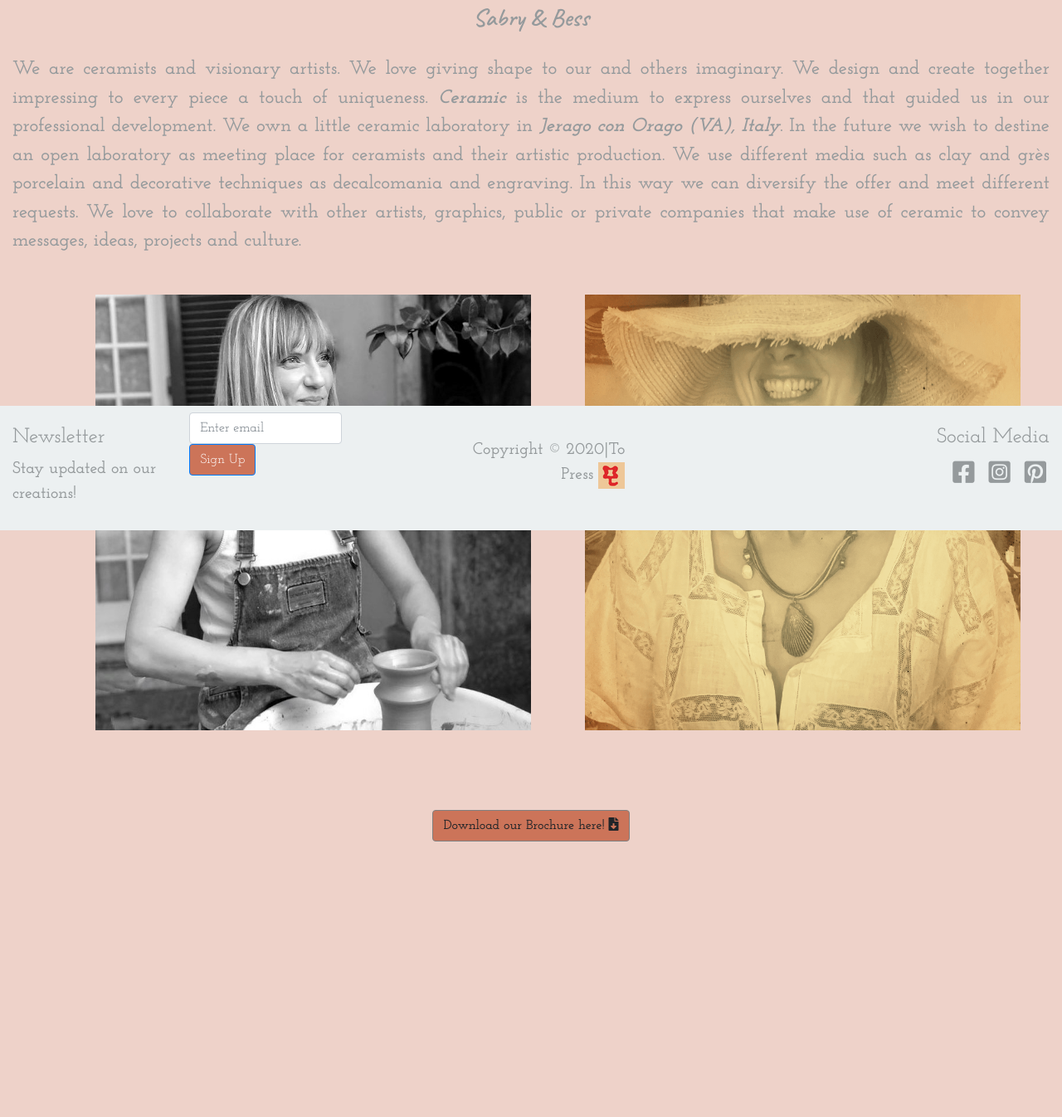
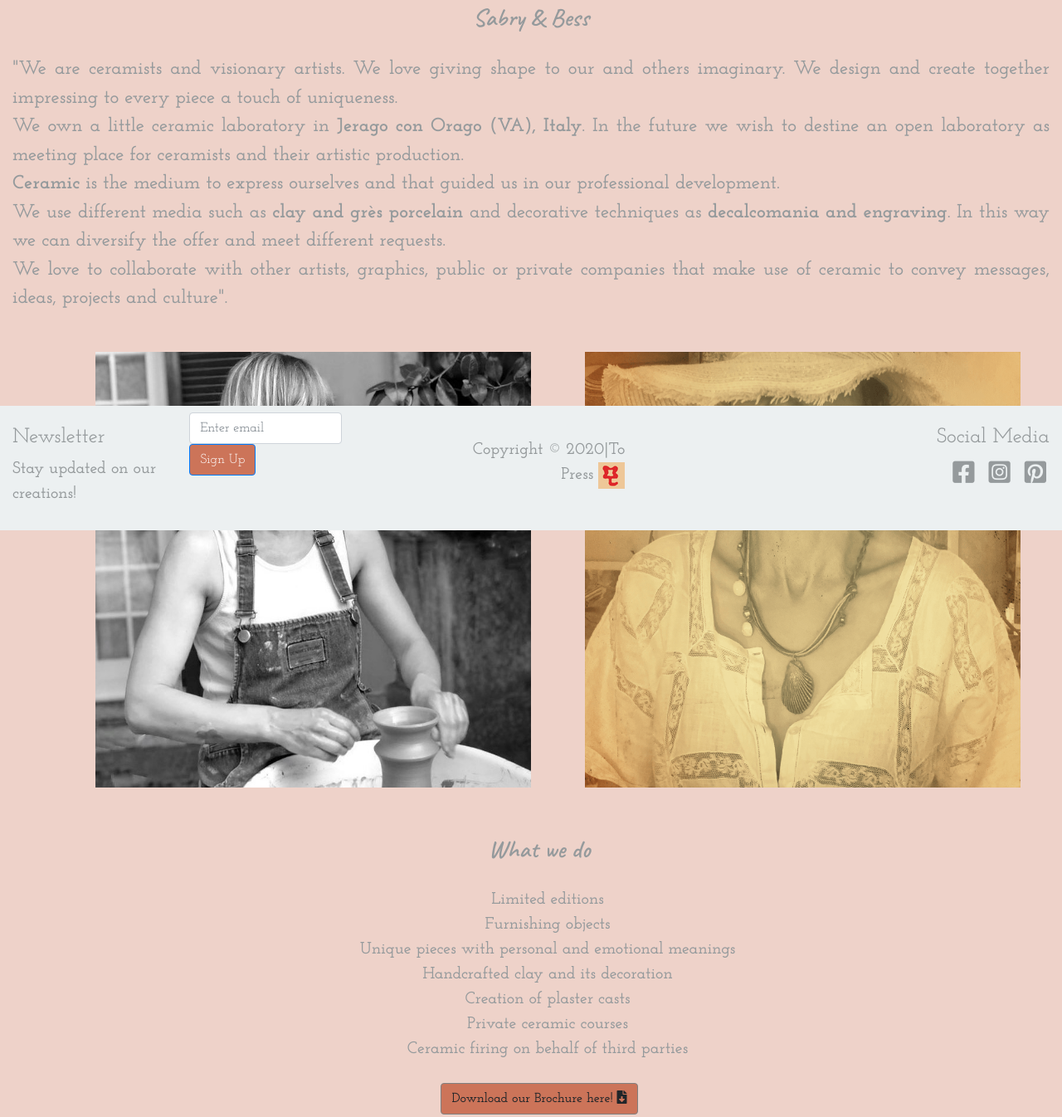
Before and after one commit to Marta44/to-press2019, a plain HTML site: page about.html in a window 1280 px wide. Shown: the part 161-1507 px from the top of the page at 83% size. Before the commit the page ends 1375 px from the top, so only its background shows below. Drawn offline with nearby package versions, Linux system fonts and the light colour scheme; a web font is replaced by a local one.

Commit message:
Add activities list in about.html

```diff
--- a/about.html
+++ b/about.html
@@ -65,10 +65,11 @@
     <div class="col-12">
         <h2 id="about-heading">About Us</h2>
         <h3 id="about-subheading">Sabry & Bess</h3>
-<p class="about-text">We are ceramists and visionary artists. We love giving shape to our and others imaginary. We design and create together impressing to every piece a touch of uniqueness. <i><strong>Ceramic</strong></i> is the medium to express ourselves and that guided us in our professional development. We own a little ceramic laboratory in <i><strong>Jerago con Orago (VA), Italy</strong></i>. In the future we wish to destine an open laboratory as meeting place for ceramists and their artistic production.
-We use different media such as clay and grès porcelain and decorative techniques as decalcomania and engraving.
-In this way we can diversify the offer and meet different requests. We love to collaborate with other artists, graphics, public or private companies that make use of ceramic to convey messages, ideas, projects and culture.
-</p>
+<blockquote class="about-text">"We are ceramists and visionary artists. We love giving shape to our and others imaginary. We design and create together impressing to every piece a touch of uniqueness. <br>  We own a little ceramic laboratory in <strong>Jerago con Orago (VA), Italy</strong>. In the future we wish to destine an open laboratory as meeting place for ceramists and their artistic production.<br>
+    <strong>Ceramic</strong> is the medium to express ourselves and that guided us in our professional development. <br>
+We use different media such as <strong>clay and grès porcelain</strong> and decorative techniques as <strong>decalcomania and engraving</strong>.
+In this way we can diversify the offer and meet different requests. <br>We love to collaborate with other artists, graphics, public or private companies that make use of ceramic to convey messages, ideas, projects and culture".
+</blockquote>
     </div>
 </div>
 <div class="container-photo">
@@ -82,6 +83,22 @@ In this way we can diversify the offer and meet different requests. We love to c
     <figure class="artist-photo">
     <img src="assets/images/Elisabettaphoto.png" alt="Elisabetta photo" width="525" height="525">
 </figure>
+</div>
+</div>
+</div>
+<div class="container">
+    <div class="row">
+    <div class="col">
+        <h3 id="about-activities">What we do</h3>
+<ul style="list-style-type:none;" class="activities-list">
+    <li>Limited editions</li>
+<li>Furnishing objects</li>
+<li>Unique pieces with personal and emotional meanings</li>
+<li>Handcrafted clay and its decoration</li>
+<li>Creation of plaster casts</li>
+<li>Private ceramic courses</li>
+<li>Ceramic firing on behalf of third parties</li>
+</ul>
 </div>
 </div>
 </div>
--- a/assets/css/style.css
+++ b/assets/css/style.css
@@ -148,9 +148,14 @@ font-weight: 600; text-align: center; padding-bottom: 20px;}
 .about-text {font-family: 'Josefin Slab', serif;
 font-size: 23px;
 font-weight: 600; text-align: justify; padding-bottom: 30px;}
-.container-photo{padding-bottom: 80px; padding-left: 100px;}
+.container-photo{padding-bottom: 40px; padding-left: 100px;}
+#about-activities{font-family: 'Caveat', cursive;
+font-size: 30px;
+font-weight: 600; text-align: center; padding-bottom: 20px; padding-left: 20px;}
+.activities-list{font-size: 20px; text-align: center; justify-content: center;
+    font-weight: 600; padding-bottom: 10px;}
 .download-brochure {text-align: center;
-justify-items: center;padding-bottom: 50px;}
+justify-items: center;padding-bottom: 50px; padding-left: 20px;}
 #btn-download {text-align: center;
 border: 1px solid gray; background-color: #cc7459; font-weight: 600; margin-bottom: 150px;}
 #btn-download:hover {background-color: rgba(236,240, 241, 1);}
@@ -230,7 +235,7 @@ background-color: #cc7459;}
 .about-text{text-align: justify; width: 100%;}
 .container-photo{padding-left: 0; width: fit-content;}
 .download-brochure {text-align: center;
-justify-items: center; padding-left: 120px;}
+justify-items: center; padding-left: 60px;}
 #contact-heading{padding-top: 100px;}
 /*--Credit button responsive: https://gist.github.com/raihan004/42b2c14936eba79ee68b --*/
 .btn-submit{padding: 2px 4px;
```
